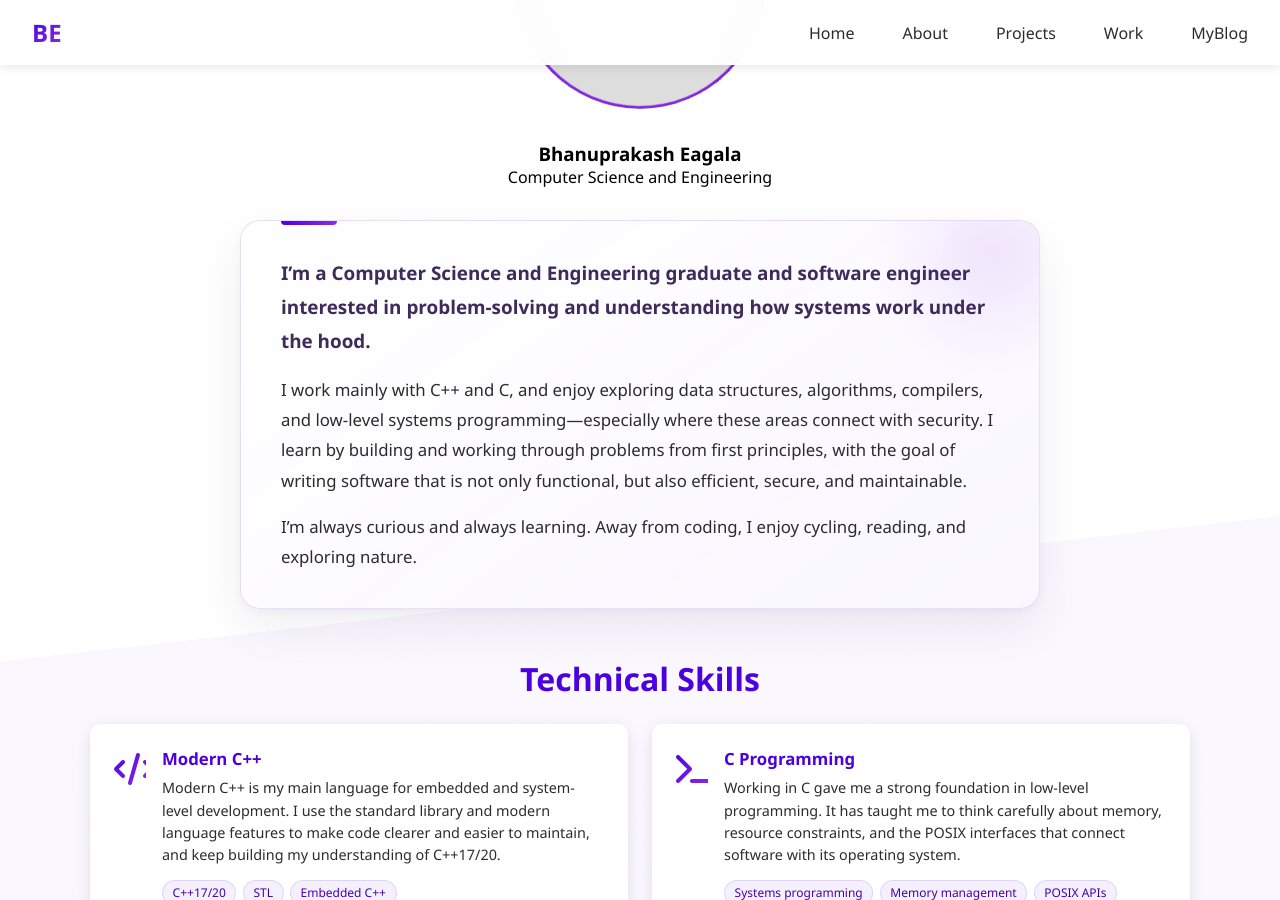
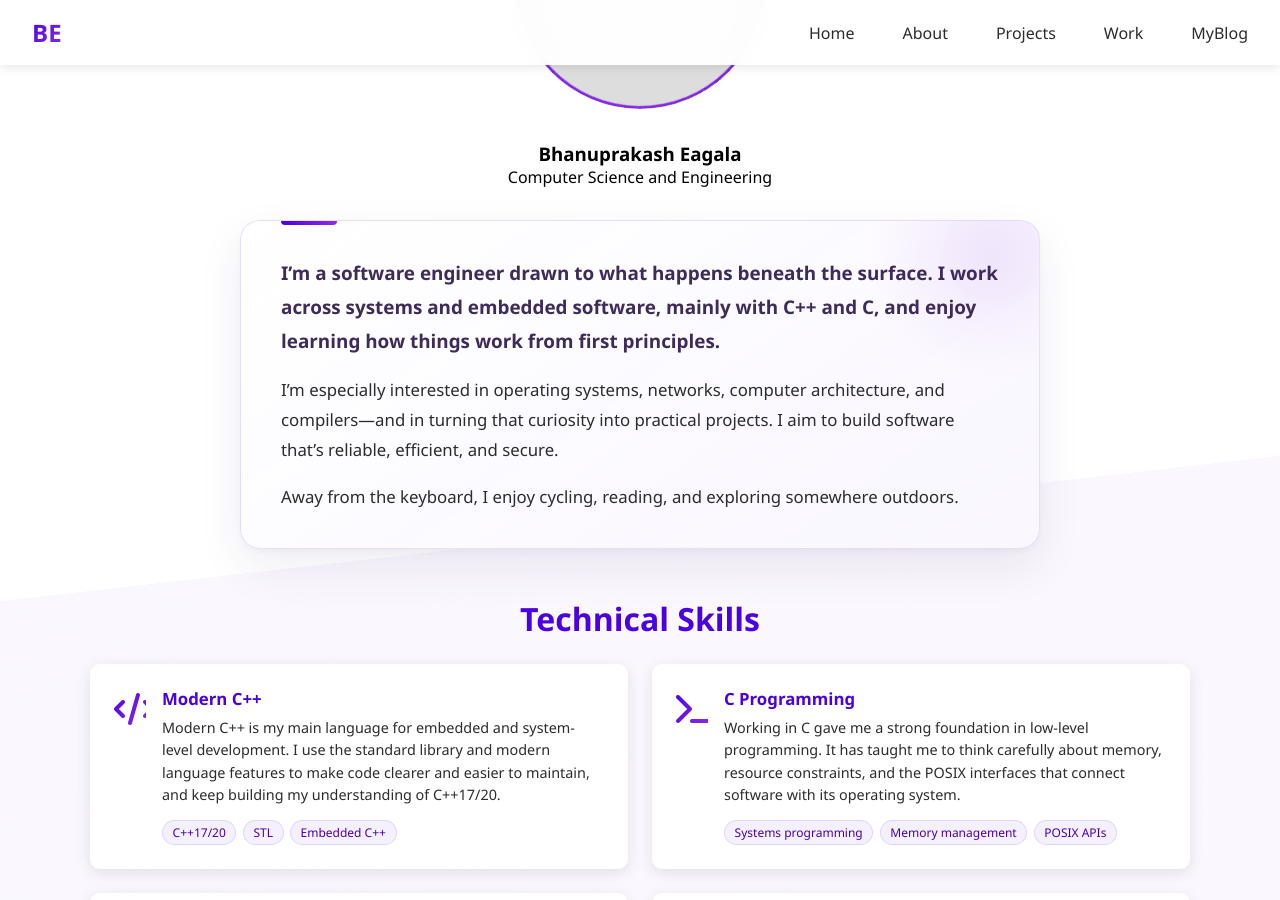
Before and after one commit to bhanuprakasheagala/bhanuprakasheagala.github.io, a Jekyll site: the page built from index.html, in a window 1280 px wide and 900 px high, scrolled down 1264 px. Built offline with Jekyll 4.4.1, drawn with Linux system fonts in a browser that asks for light colours.

Commit message:
update content

```diff
--- a/_includes/portfolio/about.html
+++ b/_includes/portfolio/about.html
@@ -6,9 +6,9 @@
                 <h3>Bhanuprakash Eagala</h3>
                 <p>Computer Science and Engineering</p>
                 <div class="about-description fade-up-scroll">
-                    <p>I’m a Computer Science and Engineering graduate and software engineer interested in problem-solving and understanding how systems work under the hood.</p>
-                    <p>I work mainly with C++ and C, and enjoy exploring data structures, algorithms, compilers, and low-level systems programming—especially where these areas connect with security. I learn by building and working through problems from first principles, with the goal of writing software that is not only functional, but also efficient, secure, and maintainable.</p>
-                    <p>I’m always curious and always learning. Away from coding, I enjoy cycling, reading, and exploring nature.</p>
+                    <p>I’m a software engineer drawn to what happens beneath the surface. I work across systems and embedded software, mainly with C++ and C, and enjoy learning how things work from first principles.</p>
+                    <p>I’m especially interested in operating systems, networks, computer architecture, and compilers—and in turning that curiosity into practical projects. I aim to build software that’s reliable, efficient, and secure.</p>
+                    <p>Away from the keyboard, I enjoy cycling, reading, and exploring somewhere outdoors.</p>
                 </div>
             </div>
             <div class="skills-section" data-aos="fade-up">
```
